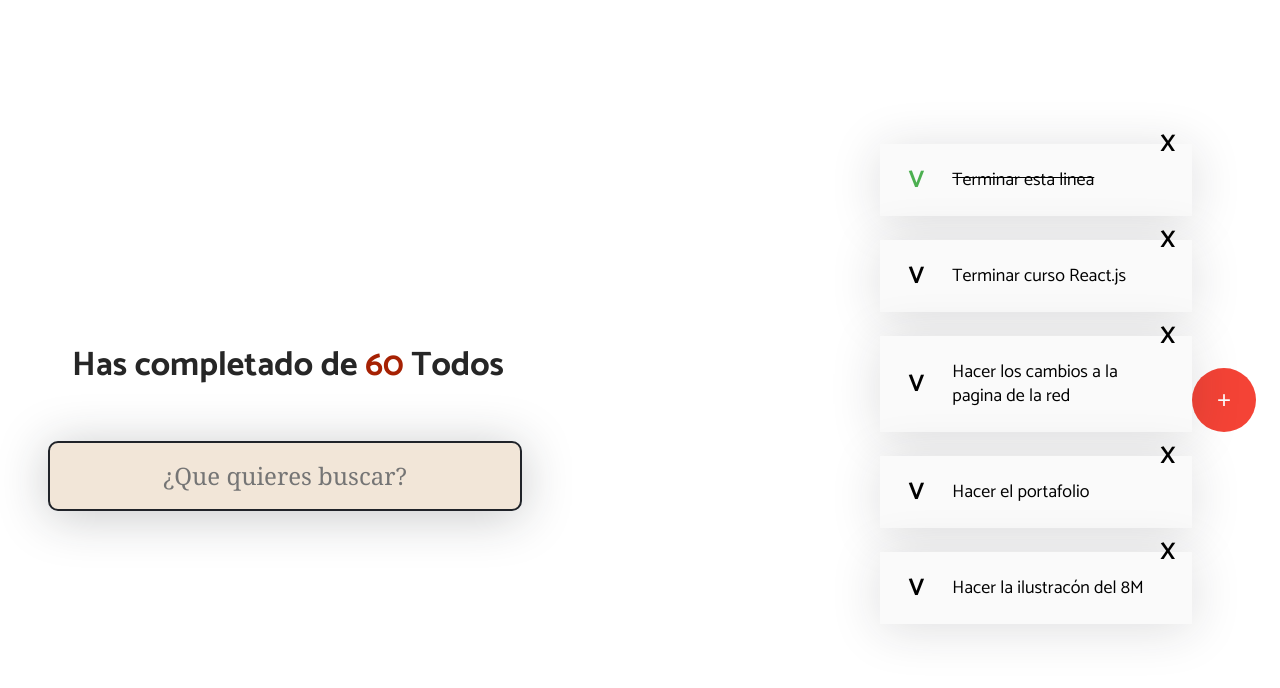
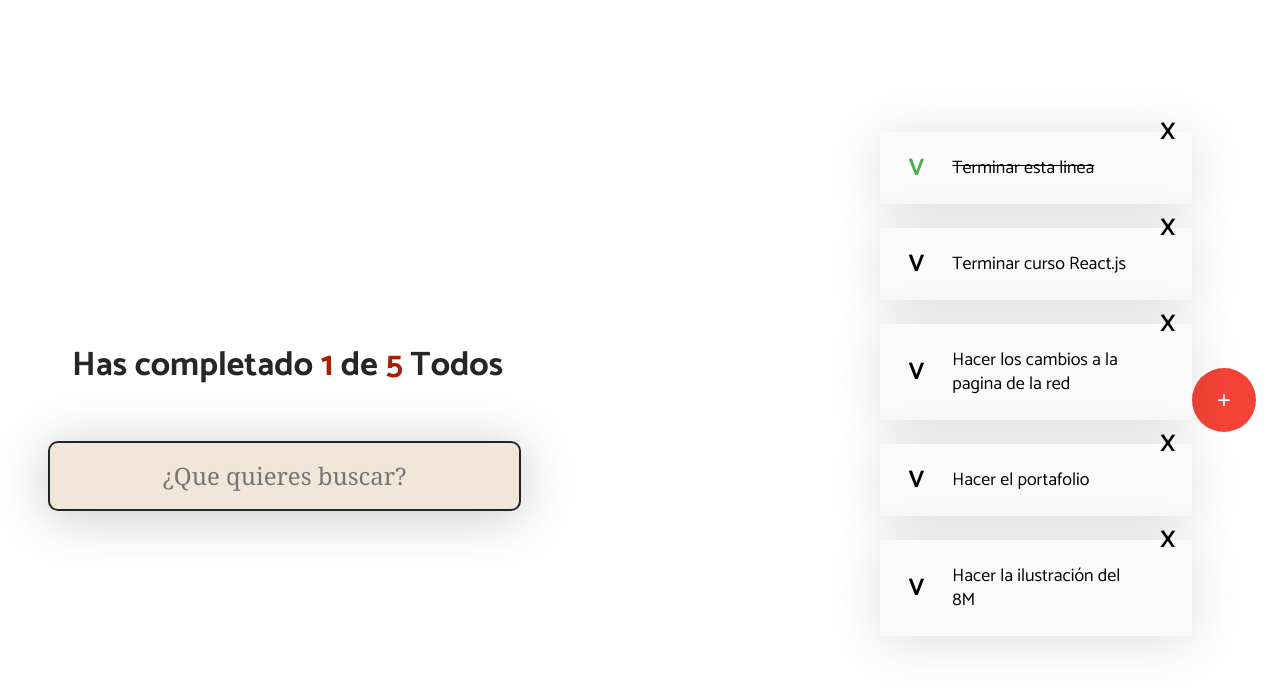
Before and after one commit to JohanCaicedo/curso-reactjs, a React (Create React App) app: page / in a window 1280 px wide. Shown: the top 688 px of the page. Built offline with nearby package versions, Linux system fonts and the light colour scheme.

Commit message:
✨ Counter now works
ToDO conuter now count

```diff
--- a/src/App.js
+++ b/src/App.js
@@ -12,16 +12,30 @@ const defaultTodos = [
   { text: "Terminar curso React.js", completed: false },
   { text: "Hacer los cambios a la pagina de la red", completed: false },
   { text: "Hacer el portafolio", completed: false },
-  { text: "Hacer la ilustracón del 8M", completed: false },
+  { text: "Hacer la ilustración del 8M", completed: false },
 ];
 
 function App() {
+  const [todos, stetTodos] = React.useState(defaultTodos);
+  const completedTodos = todos.filter (
+    todo => !!todo.completed
+  ).length;
+  const totalTodos = todos.length;
+
+
+
+  const [searchValue, setSearchValue] = React.useState ("");
+  console.log('Los usuarios buscaron en ' + searchValue);
+
   return (
     <React.Fragment>
       <div className="app-container">
         <div className="left-column">
-          <TodoCounter completed={16} total={60} />
-          <TodoSearch />
+          <TodoCounter completed={completedTodos} total={totalTodos} />
+          <TodoSearch
+            searchValue={searchValue}
+            setSearchValue={setSearchValue}
+          />
         </div>
         <div className="right-colum todo-list-container">
           <TodoList>
--- a/src/TodoCounter.js
+++ b/src/TodoCounter.js
@@ -2,11 +2,19 @@ import './css/TodoCounter.css';
 import './css/index.css'
 
 
-function TodoCounter({total, complited}){
+
+function TodoCounter({total, completed}){
+
+
+
+
+
     return(
+        <>
         <h1 className='catamaran-500 TodoCounter '>
-        Has completado <span>{complited}</span> de <span>{total}</span> Todos
+        Has completado <span>{completed}</span> de <span>{total}</span> Todos
         </h1>
+        </>
     );
 
 }
--- a/src/TodoSearch.js
+++ b/src/TodoSearch.js
@@ -3,17 +3,20 @@ import './css/TodoSearch.css'
 
 
 
-function TodoSearch(){
-
-    const [searchValue, setSarchValu] = React.useState ("");
+function TodoSearch({
+    searchValue,
+    setSearchValue,
+}){
 
     return(
 
         <input
         className='BotonSearch montserrat-300'
         placeholder="¿Que quieres buscar?"
+        value={searchValue}
         onChange={(event) => {
-            console.log ("Escribiste en el TodoSearch");
+            setSearchValue(event.target.value);
+
         }
         }
 
```
Also changed, not shown: 1 other file (tests, documents, lock files or other folders).
